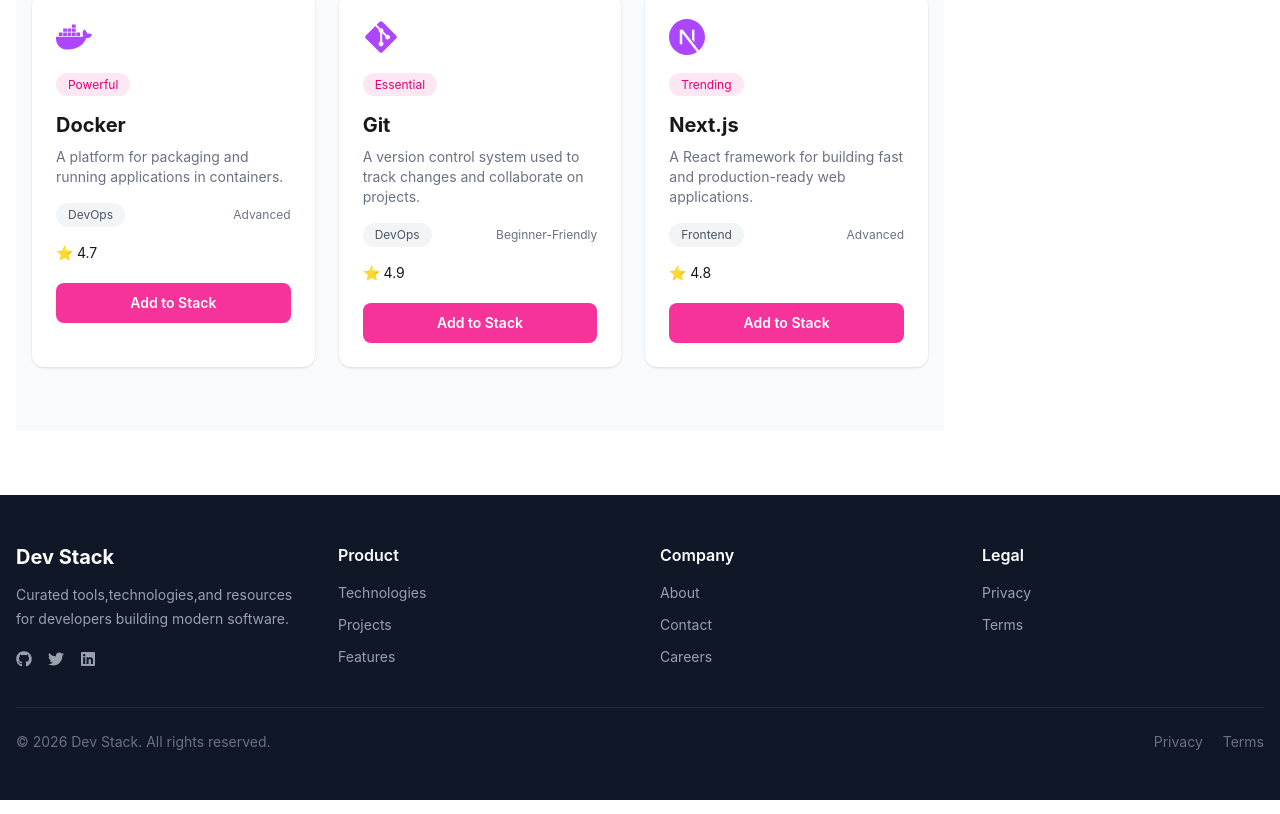
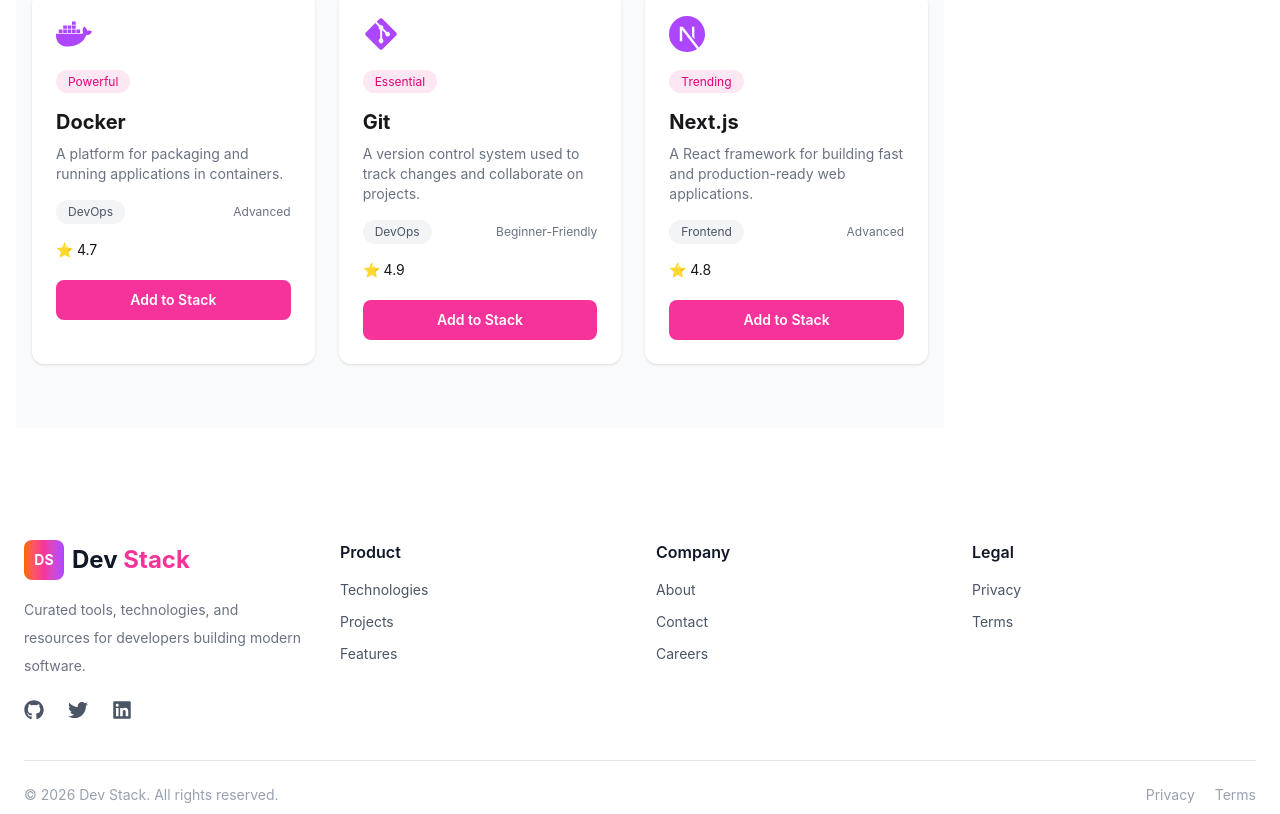
Before and after one commit to shihab0412/dev-stack-assaingment, a React (Vite) app: page / in a window 1280 px wide. Shown: the part 1983-2797 px from the top of the page. Built offline with nearby package versions, Linux system fonts and the light colour scheme.

Commit message:
mobile responsive

```diff
--- a/src/components/Nav.tsx
+++ b/src/components/Nav.tsx
@@ -1,29 +1,79 @@
-import logo from '../assets/logo-text.png'
 
-const Nav = () => {
+import { useState } from "react";
+import { FiMenu, FiX } from "react-icons/fi";
+
+const Navbar = () => {
+  const [menuOpen, setMenuOpen] = useState(false);
+
+  const links = [
+    ["Home", "#home"],
+    ["Technologies", "#technologies"],
+    ["Projects", "#projects"],
+    ["About", "#about"],
+    ["Contact", "#contact"],
+  ];
+
   return (
-     <nav className = "flex justify-between items-center container mx-auto px-4 py-3 bg-white">
-        <img src={logo} alt="Logo" />
+    <nav className="sticky top-0 z-50 border-b border-gray-200 bg-white">
+      <div className="mx-auto flex max-w-7xl items-center justify-between gap-2 px-3 py-3 sm:px-6">
 
+        {/* Hamburger: mobile only */}
+        <button
+          onClick={() => setMenuOpen(!menuOpen)}
+          className="shrink-0 p-1 text-2xl text-gray-700 md:hidden"
+          aria-label="Toggle menu"
+          aria-expanded={menuOpen}
+        >
+          {menuOpen ? <FiX /> : <FiMenu />}
+        </button>
 
-        <ul className="flex  gap-6 items-center text-gray-700 ">
-            <li className="text-[#eb2c95] font-medium">Home</li>
-            <li>Technologies</li>
-            <li>Projects</li>
-            <li>About</li>
-            <li>Contact</li>
-        </ul>
+        {/* Logo */}
+        <a href="#home" className="flex shrink-0 items-center gap-2">
+          <span className="flex h-8 w-8 items-center justify-center rounded-md bg-pink-500 text-xs font-bold text-white">
+            DS
+          </span>
+          <span className="whitespace-nowrap text-sm font-bold sm:text-base">
+            Dev Stack
+          </span>
+        </a>
 
-      <div className="flex items-center gap-4">
-        <button className="text-gray-800 font-medium py-2 px-4 transition">
+        {/* Desktop links */}
+        <div className="hidden items-center gap-5 md:flex">
+          {links.map(([name, href]) => (
+            <a key={name} href={href} className="text-sm text-gray-600 hover:text-pink-500">
+              {name}
+            </a>
+          ))}
+        </div>
+
+        {/* Sign in / Sign up: all screen sizes */}
+        <div className="flex shrink-0 items-center gap-2 sm:gap-3">
+          <button className="whitespace-nowrap text-xs text-gray-600 sm:text-sm">
             Sign In
           </button>
-        <button className="bg-[#EC4899] text-white font-medium py-2 px-5 rounded-full ">
+          <button className="whitespace-nowrap rounded-full bg-pink-500 px-3 py-2 text-xs font-semibold text-white sm:px-4 sm:text-sm">
             Sign Up
           </button>
         </div>
+      </div>
+
+      {/* Mobile dropdown */}
+      {menuOpen && (
+        <div className="border-t border-gray-100 bg-white px-4 py-3 md:hidden">
+          {links.map(([name, href]) => (
+            <a
+              key={name}
+              href={href}
+              onClick={() => setMenuOpen(false)}
+              className="block rounded-lg px-3 py-3 text-sm text-gray-700 hover:bg-pink-50 hover:text-pink-500"
+            >
+              {name}
+            </a>
+          ))}
+        </div>
+      )}
     </nav>
   );
 };
 
-export default Nav;
+export default Navbar;
--- a/src/components/footer.jsx
+++ b/src/components/footer.jsx
@@ -1,3 +1,4 @@
+
 import {
   FaGithub,
   FaTwitter,
@@ -6,111 +7,142 @@
 
 const Footer = () => {
   return (
-    <footer className="mt-16 bg-gray-900 text-white">
-      <div className="mx-auto max-w-7xl px-4 py-12">
+    <footer
+      id="contact"
+      className="mt-12 w-full bg-white text-gray-600 sm:mt-16"
+    >
+      <div className="mx-auto max-w-7xl px-4 py-10 sm:px-6 sm:py-12">
 
-        <div className="grid grid-cols-1 gap-10 md:grid-cols-4">
+        {/* Footer Main */}
+        <div className="grid grid-cols-1 gap-8 text-center sm:grid-cols-2 sm:text-left lg:grid-cols-4">
 
           {/* Brand */}
-          <div>
-            <h2 className="text-xl font-bold">
-              Dev Stack
+          <div className="flex flex-col items-center sm:items-start">
+            <h2 className="flex items-center gap-2 text-2xl font-bold text-gray-900">
+              <span className="flex h-10 w-10 shrink-0 items-center justify-center rounded-lg bg-gradient-to-r from-orange-500 via-pink-500 to-purple-500 text-sm text-white">
+                DS
+              </span>
+              <span>
+                Dev <span className="text-pink-500">Stack</span>
+              </span>
             </h2>
 
-            <p className="mt-3 max-w-xs text-sm leading-6 text-gray-400">
-             Curated tools,technologies,and resources for developers building modern software.
+            <p className="mt-4 max-w-sm text-sm leading-7 text-gray-500">
+              Curated tools, technologies, and resources
+              for developers building modern software.
             </p>
 
-
-            <div className="mt-5 flex gap-4">
-
+            {/* Social Links */}
+            <div className="mt-5 flex items-center justify-center gap-6">
               <a
-                href="#"
-                className="text-gray-400 transition hover:text-white"
+                href="https://github.com"
+                aria-label="GitHub"
+                className="text-xl transition hover:text-pink-500"
               >
                 <FaGithub />
               </a>
 
               <a
-                href="#"
-                className="text-gray-400 transition hover:text-white"
+                href="https://twitter.com"
+                aria-label="Twitter"
+                className="text-xl transition hover:text-pink-500"
               >
                 <FaTwitter />
               </a>
 
               <a
-                href="#"
-                className="text-gray-400 transition hover:text-white"
+                href="https://linkedin.com"
+                aria-label="LinkedIn"
+                className="text-xl transition hover:text-pink-500"
               >
                 <FaLinkedin />
               </a>
-
             </div>
           </div>
 
-
+          {/* Product */}
           <div>
-            <h3 className="font-semibold">
+            <h3 className="font-semibold text-gray-900">
               Product
             </h3>
-
-            <div className="mt-4 space-y-3 text-sm text-gray-400">
-              <p>Technologies</p>
-              <p>Projects</p>
-              <p>Features</p>
+            <div className="mt-4 space-y-3 text-sm">
+              <p>
+                <a href="#technologies" className="hover:text-pink-500">
+                  Technologies
+                </a>
+              </p>
+              <p>
+                <a href="#projects" className="hover:text-pink-500">
+                  Projects
+                </a>
+              </p>
+              <p>
+                <a href="#technologies" className="hover:text-pink-500">
+                  Features
+                </a>
+              </p>
             </div>
           </div>
 
+          {/* Company */}
           <div>
-            <h3 className="font-semibold">
+            <h3 className="font-semibold text-gray-900">
               Company
             </h3>
-
-            <div className="mt-4 space-y-3 text-sm text-gray-400">
-              <p>About</p>
-              <p>Contact</p>
-              <p>Careers</p>
+            <div className="mt-4 space-y-3 text-sm">
+              <p>
+                <a href="#about" className="hover:text-pink-500">
+                  About
+                </a>
+              </p>
+              <p>
+                <a href="#contact" className="hover:text-pink-500">
+                  Contact
+                </a>
+              </p>
+              <p>
+                <a href="#about" className="hover:text-pink-500">
+                  Careers
+                </a>
+              </p>
             </div>
           </div>
 
-
+          {/* Legal */}
           <div>
-            <h3 className="font-semibold">
+            <h3 className="font-semibold text-gray-900">
               Legal
             </h3>
-
-            <div className="mt-4 space-y-3 text-sm text-gray-400">
-              <p>Privacy</p>
-              <p>Terms</p>
+            <div className="mt-4 space-y-3 text-sm">
+              <p>
+                <a href="#privacy" className="hover:text-pink-500">
+                  Privacy
+                </a>
+              </p>
+              <p>
+                <a href="#terms" className="hover:text-pink-500">
+                  Terms
+                </a>
+              </p>
             </div>
           </div>
-
         </div>
 
-
-        <div className="mt-10 border-t border-gray-800 pt-6">
-          <div className="flex flex-col items-center justify-between gap-3 text-sm text-gray-500 md:flex-row">
-
+        {/* Bottom Footer */}
+        <div className="mt-8 border-t border-gray-200 pt-6 sm:mt-10">
+          <div className="flex flex-col items-center justify-between gap-4 text-center text-xs text-gray-400 sm:flex-row sm:text-sm">
             <p>
               © 2026 Dev Stack. All rights reserved.
             </p>
 
-            <div className="flex gap-5">
-              <a
-                href="#"
-                className="hover:text-white"
-              >
+            <div className="flex justify-center gap-5">
+              <a href="#privacy" className="hover:text-pink-500">
                 Privacy
               </a>
-
-              <a
-                href="#"
-                className="hover:text-white"
-              >
+              <a href="#terms" className="hover:text-pink-500">
                 Terms
               </a>
             </div>
-
           </div>
         </div>
 
```
Lines whose indentation alone changed are shown as unchanged.
